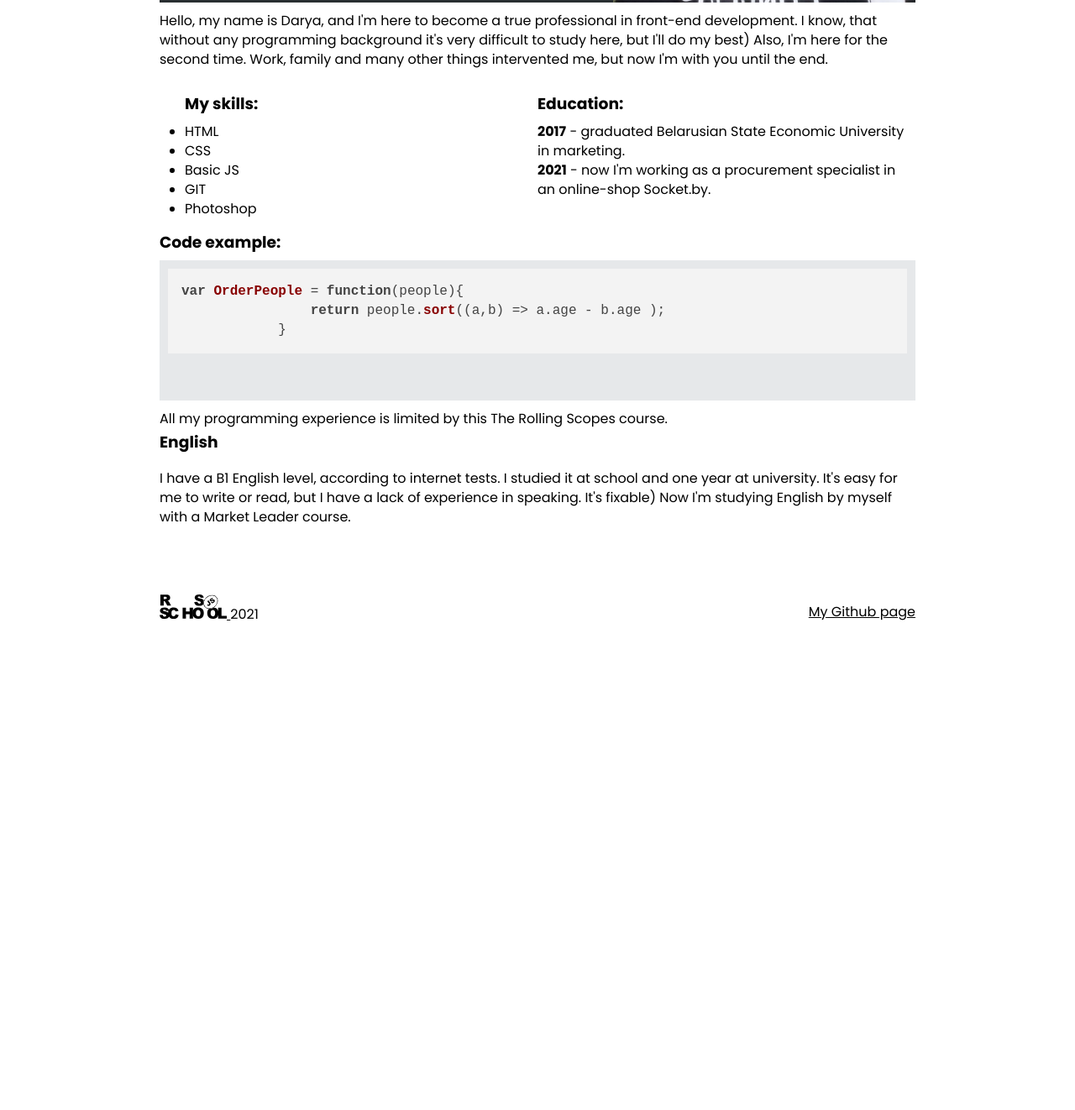
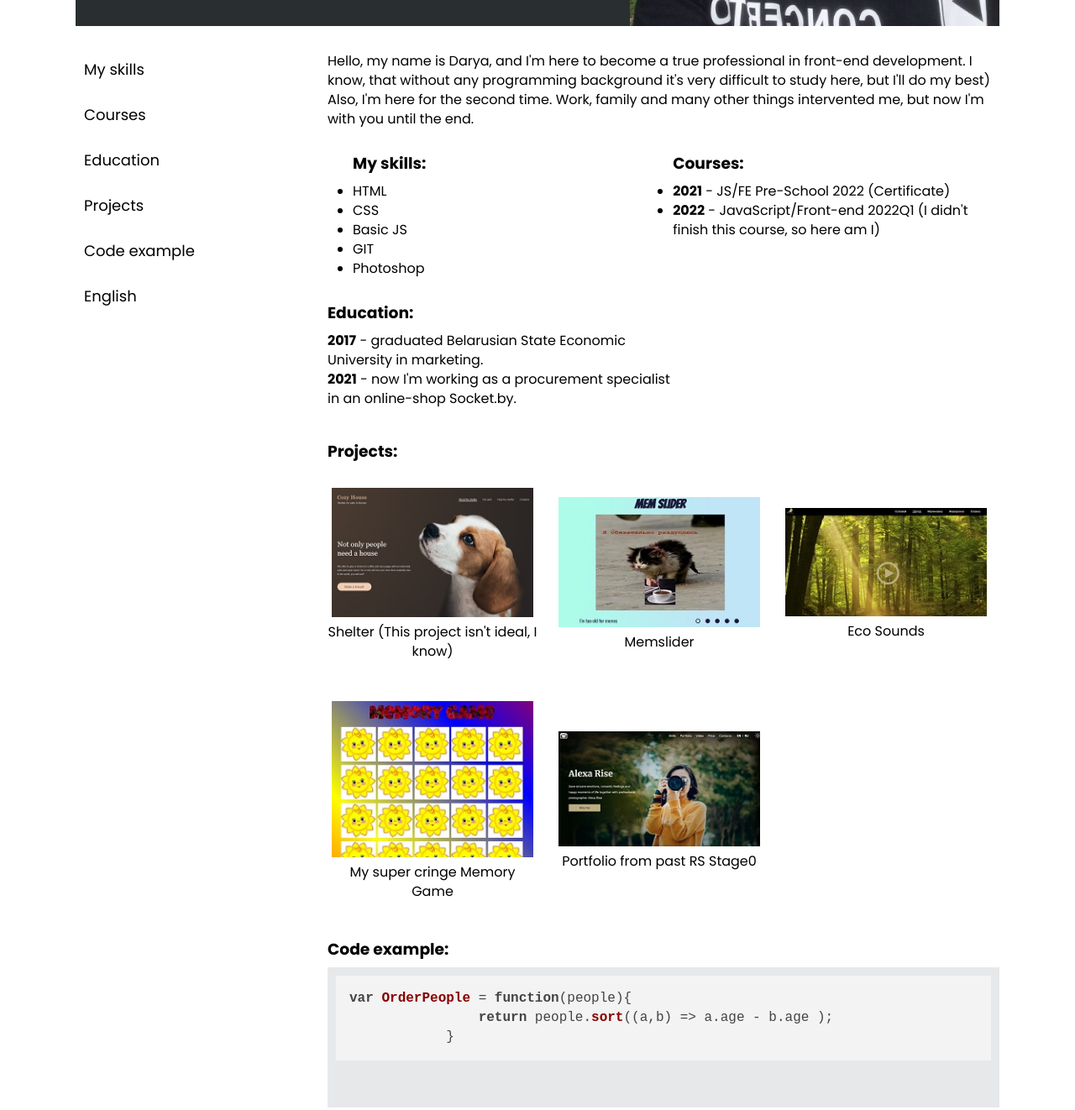
Before and after one commit to darya-goncharova/rsschool-cv, a plain HTML site: page index.html in a window 1280 px wide. Shown: the part 451-1773 px from the top of the page at 84% size. Before the commit the page ends 1194 px from the top, so only its background shows below. Drawn offline with nearby package versions, Linux system fonts and the light colour scheme.

Commit message:
feat: changed my portfolio

```diff
--- a/index.html
+++ b/index.html
@@ -16,24 +16,6 @@
 </head>
 
 <body>
-
-
-    <header class="header">
-        <div class="header__container">
-            <div class="hamburger__menu">
-                    <span></span>
-                </div>
-            <nav class="header__menu">
-                <ul class="header__list">
-                    <li><a href="#skills" class="menu__link">My skills</a></li>
-                    <li><a href="#experience" class="menu__link">Education</a></li>
-                    <li><a href="#code_example" class="menu__link">Code example</a></li>
-                    <li><a href="#english" class="menu__link">English</a></li>
-                </ul>
-            </nav>
-        </div>
-    </header>
-
 
     <div class="cv">
         <div class="cv__photo">
@@ -62,7 +44,28 @@
             </section>
             <img class="avatar" src="images/myavatar.jpg" alt="avatar" />
         </div>
-        <main>
+
+
+        <main class="portfolio_container">
+            <header class="header">
+                <div class="header__container">
+                    <div class="hamburger__menu">
+                            <span></span>
+                        </div>
+                    <nav class="header__menu">
+                        <ul class="header__list">
+                            <li><a href="#skills" class="menu__link">My skills</a></li>
+                            <li><a href="#courses" class="menu__link">Courses</a></li>
+                            <li><a href="#experience" class="menu__link">Education</a></li>
+                            <li><a href="#projects" class="menu__link">Projects</a></li>
+                            <li><a href="#code_example" class="menu__link">Code example</a></li>
+                            <li><a href="#english" class="menu__link">English</a></li>
+                        </ul>
+                    </nav>
+                </div>
+            </header>
+
+            <div class="portfolio_text">
             <div class="description">
                 <p>Hello, my name is Darya, and I'm here to become a true professional in front-end development. I
                     know,
@@ -75,7 +78,8 @@
                     until the end.
                 </p>
             </div>
-            <div class="container">
+            <div class="container_skills">
+                <div class="column1">
                 <section class="skills" id="skills">
                     <h3>My skills:</h3>
                     <ul>
@@ -95,8 +99,39 @@
                     </ul>
                 </section>
             </div>
+            <section class="courses" id="courses">
+                <h3>Courses:</h3>
+                <ul>
+                    <li><b>2021</b> - JS/FE Pre-School 2022 (<a href="https://app.rs.school/certificate/p54sojgt" target="_blank">Certificate</a>)</li>
+                    <li><b>2022</b> - JavaScript/Front-end 2022Q1 (I didn't finish this course, so here am I)</li>
+                </ul>
+            </section>
+        </div>
+
+        <section class="projects" id="projects">
+            <h3>Projects:</h3>
+
+        <div class="projects_links">
+            <div class="link_wrapper">
+                <a href="https://darya-goncharova.github.io/shelter-my/pages/main/index.html" target="_blank"><img src="./images/shelter-portfolio.jpg" alt="shelter"/>Shelter (This project isn't ideal, I know)</a>
+            </div>
+            <div class="link_wrapper">
+                <a href="https://darya-goncharova.github.io/cssMemSlider/" target="_blank"><img src="./images/memslider-portfolio.jpg" alt="memslider"/>Memslider</a>
+            </div>
+            <div class="link_wrapper">
+                <a href="https://darya-goncharova.github.io/myEcoSounds/" target="_blank"><img src="./images/ecosounds-portfolio.jpg" alt="ecosounds" />Eco Sounds</a>
+            </div>
+            <div class="link_wrapper">
+                <a href="https://darya-goncharova.github.io/myMemory-game/" target="_blank"><img src="./images/memorygame-portfolio.jpg" alt="memorygame"/>My super cringe Memory Game</a>
+            </div>
+            <div class="link_wrapper">
+                <a href="https://darya-goncharova.github.io/myPortfolio3/" target="_blank"><img src="./images/portfolio-portfolio.jpg" alt="portfolio"/> Portfolio from past RS Stage0</a>
+            </div>
+        </div>
+        </section>
 
 
+            <section class="coding">
             <h3>Code example:</h3>
             <div class="code_example" id="code_example">
                 <pre><code>var OrderPeople = function(people){
@@ -104,8 +139,15 @@
             }</code>
             </pre>
             </div>
+            </section>
+
 
             <p>All my programming experience is limited by this The Rolling Scopes course.</p>
+
+
+
+
+
             <section class="english" id="english">
                 <h3>English</h3>
                 <p>
@@ -117,15 +159,17 @@
                     Now I'm studying English by myself with a Market Leader course.
                 </p>
             </section>
+        </div>
         </main>
         <footer class="footer">
             <a href="https://rs.school/js/" target="_blank">
                 <img src="images/rs_school_js.svg" alt="github">
             </a>
-            2021
+            2022
             <p><a href="https://github.com/darya-goncharova">My Github page</a></p>
         </footer>
     </div>
+
     <script src="script.js"></script>
 </body>
 
--- a/style.css
+++ b/style.css
@@ -22,8 +22,6 @@ body {
     font-weight: 400;
     font-family: 'Poppins', Helvetica, sans-serif;
     color: black;
-    margin: 0;
-	padding: 0;
     display: -webkit-flex;
     display: -moz-flex;
     display: -ms-flex;
@@ -34,47 +32,45 @@ body {
 }
 
 
-.header {
-position: fixed;
-top: 0;
-left: 0;
-width: 100%;
-z-index: 50;
+a {
+    text-decoration: none;
+    color: inherit;
+  }
+
+
+.portfolio_container {
+    display: flex;
 }
 
-.header::before {
-    content: "";
-    position: absolute;
-    top: 0;
-    left: 0;
-    width: 100%;
-    height: 100%;
-    z-index: 2;
-}
+
 
 .header__body {
-    position: relative;
     display: flex;
     justify-content: space-between;
     align-items: center;
     height: 40px;
 }
 
+.header {
+    max-width: 300px;
+}
+
 
 
 .header__container {
-max-width: 900px;
 margin: 0px auto;
-padding-top: 15px;
+padding-top: 40px;
 background-color: white;
 }
 
 
 .header__list {
     display: flex;
+    flex-direction: column;
     font-style: normal;
     padding: 0%;
     width: 860px;
+    gap: 30px;
     justify-content: space-around;
     position: relative;
     z-index: 2;
@@ -172,9 +168,9 @@ bottom: 0px;
 /*CV*/
 
 .cv {
-    max-width: 900px;
+    max-width: 1100px;
     margin: 0 auto;
-    padding: 60px 0px 0px 0px;
+    padding: 0px 0px 0px 0px;
   }
 
 .cv__photo {
@@ -195,7 +191,6 @@ div p {
     width: 100%;
 }
 }
-
 
 
 .title__info {
@@ -230,15 +225,17 @@ height: 40%;
     width: fit-content;
     margin-left: 35px;
     margin-top: 40px;
+}
 
 
-}
 .links ul {
     margin: 20px;
     padding: 4px;
     height: 50px;
     margin-top: 100px;
 }
+
+
 .links li{
 display: inline;
 padding: 3px;
@@ -258,21 +255,75 @@ h3 {
 }
 
 
+
+.description {
+    padding-top: 20px;
+}
+
+
+/* PROJECTS */
+
+
+.projects_links {
+    display: flex;
+    flex-wrap: wrap;
+    gap: 20px;
+}
+
+.link_wrapper img {
+    width:240px;
+    height: 100%;
+}
+
+.link_wrapper:hover {
+    box-shadow: 2px 2px 5px #8d8989;
+}
+.link_wrapper {
+    display: flex;
+    align-items: center;
+    text-align: center;
+    justify-content: center;
+    height: 250px;
+    width: 250px;
+    transition: box-shadow ease-in-out 0.2s;
+}
+
+
+
+/* coding */
+
+.coding {
+    padding-top: 40px;
+}
+
+
+
+
+
+/* Skills */
+
 .skills h3 {
     margin: 0px;
 }
 
 
-.container {
+.container_skills {
+    display: flex;
     box-sizing: border-box;
     margin-top: 30px;
     margin-bottom: 40px;
 }
+
+
 .skills {
-    float: left;
-	width: 50%;
     padding-left: 30px;
 }
+
+
+.experience {
+    padding-top: 30px;
+}
+
 .experience li {
     list-style-type: none;
 }
@@ -286,11 +337,16 @@ padding: 0px;
 }
 
 .english h3 {
-padding-top: 5px;
+padding-top: 40px;
 }
 .english p {
     margin-top: 0px;
     }
+
+
+
+
+/* FOOTER */
 
 
 .footer {
```
Also changed, not shown: images/ecosounds-portfolio.jpg (added), images/memorygame-portfolio.jpg (added), images/memslider-portfolio.jpg (added), images/portfolio-portfolio.jpg (added), images/shelter-portfolio.jpg (added).
